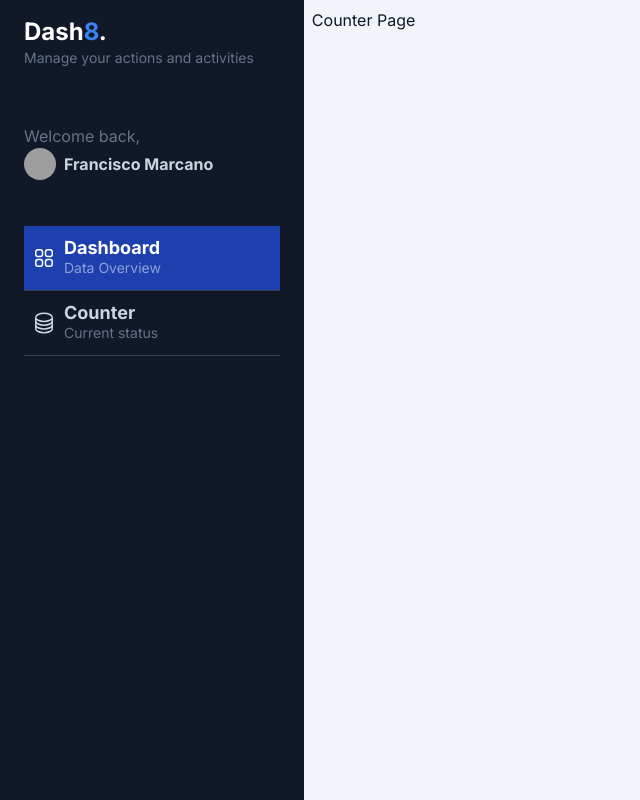
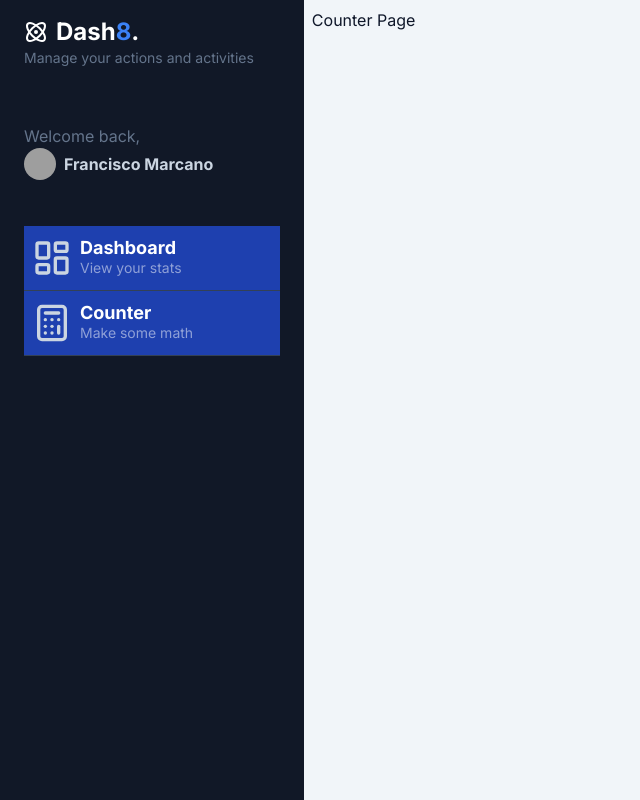
Before and after one commit to medine-tech/nextjs-my-dashboard, a Next.js app: page /dashboard/counter in a window 1280 px wide. Shown: the whole page, without its empty margins (0-640 px from the left). Built offline with nearby package versions, Linux system fonts and the light colour scheme; grey boxes are pictures that could not be loaded.

Commit message:
adding menuItems

```diff
--- /dev/null
+++ b/src/app/dashboard/main/page.tsx
@@ -0,0 +1,8 @@
+export default function MainPage() {
+	return (
+		<>
+			<h1>Main Page</h1>
+			<hr />
+		</>
+	);
+}
--- a/src/sections/shared/ui/sidebar.tsx
+++ b/src/sections/shared/ui/sidebar.tsx
@@ -1,3 +1,43 @@
+import { Atom, Calculator, LucideLayoutDashboard } from "lucide-react";
+import { ReactNode } from "react";
+
+interface SidebarMenuItemProps {
+	path: string;
+	icon: ReactNode;
+	title: string;
+	subtitle: string;
+}
+
+export const SidebarMenuItem = ({ path, icon, title, subtitle }: SidebarMenuItemProps) => {
+	return (
+		<a
+			href={path}
+			className="w-full px-2 inline-flex space-x-2 items-center border-b border-slate-700 py-3 bg-blue-800 hover:bg-white/5 transition ease-linear duration-150"
+		>
+			<div>{icon}</div>
+			<div className="flex flex-col">
+				<span className="text-lg font-bold leading-5 text-white">{title}</span>
+				<span className="text-sm text-white/50 hidden md:block">{subtitle}</span>
+			</div>
+		</a>
+	);
+};
+
+const menuItems = [
+	{
+		path: "/dashboard/main",
+		icon: <LucideLayoutDashboard size={40} />,
+		title: "Dashboard",
+		subtitle: "View your stats",
+	},
+	{
+		path: "/dashboard/counter",
+		icon: <Calculator size={40} />,
+		title: "Counter",
+		subtitle: "Make some math",
+	},
+];
+
 export const Sidebar = () => {
 	return (
 		<div
@@ -6,8 +46,10 @@ export const Sidebar = () => {
 			className="bg-gray-900 min-h-screen z-10 text-slate-300 w-64 left-0 h-screen overflow-y-scroll"
 		>
 			<div id="logo" className="my-4 px-6">
-				<h1 className="text-lg md:text-2xl font-bold text-white">
-					Dash<span className="text-blue-500">8</span>.
+				<h1 className="flex items-center text-lg md:text-2xl font-bold text-white">
+					<Atom className={"mr-2"} />
+					<span>Dash</span>
+					<span className="text-blue-500">8</span>.
 				</h1>
 				<p className="text-slate-500 text-sm">Manage your actions and activities</p>
 			</div>
@@ -18,63 +60,16 @@ export const Sidebar = () => {
 						<img
 							className="rounded-full w-8 h-8"
 							src="https://images.unsplash.com/photo-1542909168-82c3e7fdca5c?ixlib=rb-4.0.3&ixid=MnwxMjA3fDB8MHxwaG90by1wYWdlfHx8fGVufDB8fHx8&auto=format&fit=crop&w=128&q=80"
-							alt=""
+							alt="User avatar"
 						/>
 					</span>
 					<span className="text-sm md:text-base font-bold">Francisco Marcano</span>
 				</a>
 			</div>
 			<div id="nav" className="w-full px-6">
-				<a
-					href="#"
-					className="w-full px-2 inline-flex space-x-2 items-center border-b border-slate-700 py-3 bg-blue-800 hover:bg-white/5 transition ease-linear duration-150"
-				>
-					<div>
-						<svg
-							xmlns="http://www.w3.org/2000/svg"
-							fill="none"
-							viewBox="0 0 24 24"
-							strokeWidth="1.5"
-							stroke="currentColor"
-							className="w-6 h-6 text-white"
-						>
-							<path
-								strokeLinecap="round"
-								strokeLinejoin="round"
-								d="M3.75 6A2.25 2.25 0 016 3.75h2.25A2.25 2.25 0 0110.5 6v2.25a2.25 2.25 0 01-2.25 2.25H6a2.25 2.25 0 01-2.25-2.25V6zM3.75 15.75A2.25 2.25 0 016 13.5h2.25a2.25 2.25 0 012.25 2.25V18a2.25 2.25 0 01-2.25 2.25H6A2.25 2.25 0 013.75 18v-2.25zM13.5 6a2.25 2.25 0 012.25-2.25H18A2.25 2.25 0 0120.25 6v2.25A2.25 2.25 0 0118 10.5h-2.25a2.25 2.25 0 01-2.25-2.25V6zM13.5 15.75a2.25 2.25 0 012.25-2.25H18a2.25 2.25 0 012.25 2.25V18A2.25 2.25 0 0118 20.25h-2.25A2.25 2.25 0 0113.5 18v-2.25z"
-							/>
-						</svg>
-					</div>
-					<div className="flex flex-col">
-						<span className="text-lg font-bold leading-5 text-white">Dashboard</span>
-						<span className="text-sm text-white/50 hidden md:block">Data Overview</span>
-					</div>
-				</a>
-				<a
-					href="#"
-					className="w-full px-2 inline-flex space-x-2 items-center border-b border-slate-700 py-3 hover:bg-white/5 transition ease-linear duration-150"
-				>
-					<div>
-						<svg
-							xmlns="http://www.w3.org/2000/svg"
-							fill="none"
-							viewBox="0 0 24 24"
-							strokeWidth="1.5"
-							stroke="currentColor"
-							className="w-6 h-6"
-						>
-							<path
-								strokeLinecap="round"
-								strokeLinejoin="round"
-								d="M20.25 6.375c0 2.278-3.694 4.125-8.25 4.125S3.75 8.653 3.75 6.375m16.5 0c0-2.278-3.694-4.125-8.25-4.125S3.75 4.097 3.75 6.375m16.5 0v11.25c0 2.278-3.694 4.125-8.25 4.125s-8.25-1.847-8.25-4.125V6.375m16.5 0v3.75m-16.5-3.75v3.75m16.5 0v3.75C20.25 16.153 16.556 18 12 18s-8.25-1.847-8.25-4.125v-3.75m16.5 0c0 2.278-3.694 4.125-8.25 4.125s-8.25-1.847-8.25-4.125"
-							/>
-						</svg>
-					</div>
-					<div className="flex flex-col">
-						<span className="text-lg text-slate-300 font-bold leading-5">Counter</span>
-						<span className="text-sm text-slate-500 hidden md:block">Current status</span>
-					</div>
-				</a>
+				{menuItems.map((item) => (
+					<SidebarMenuItem key={item.path} {...item} />
+				))}
 			</div>
 		</div>
 	);
```
Also changed, not shown: .eslintrc.json.
